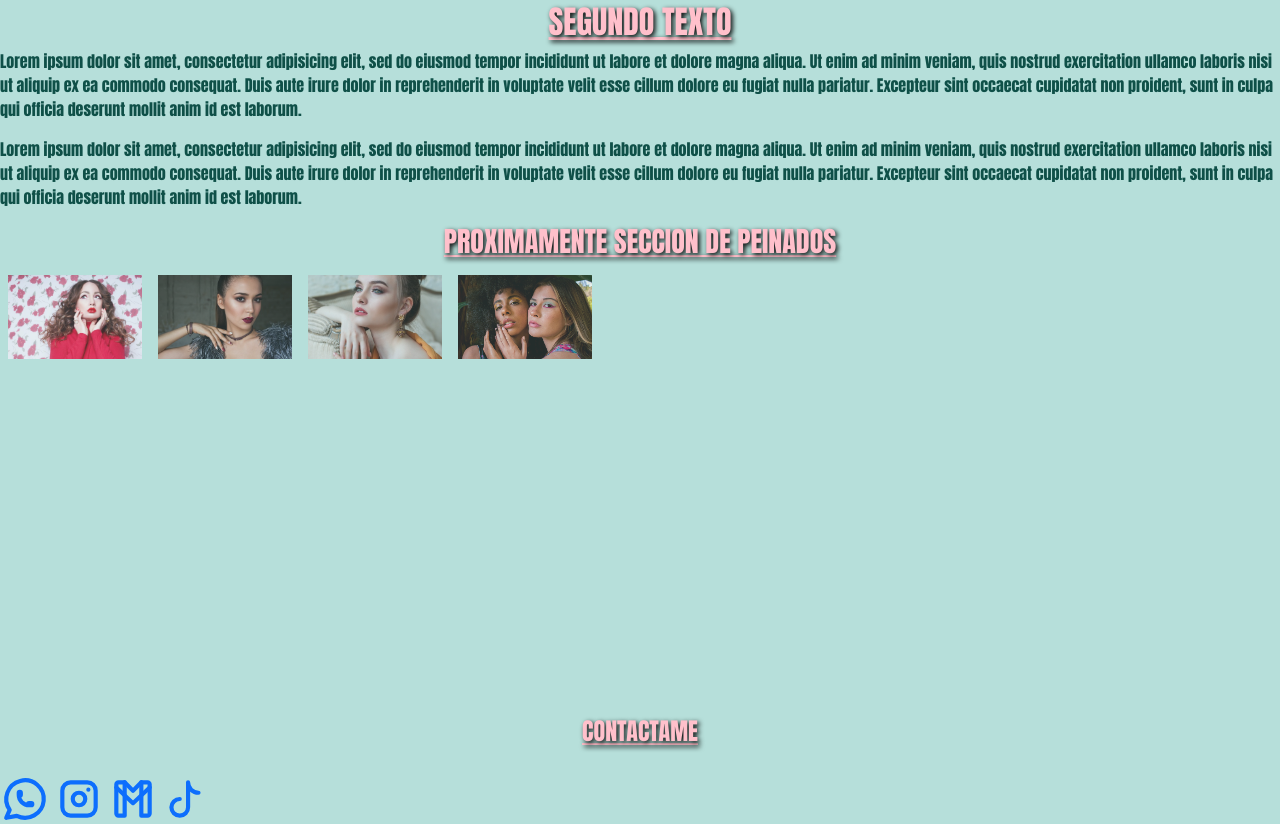
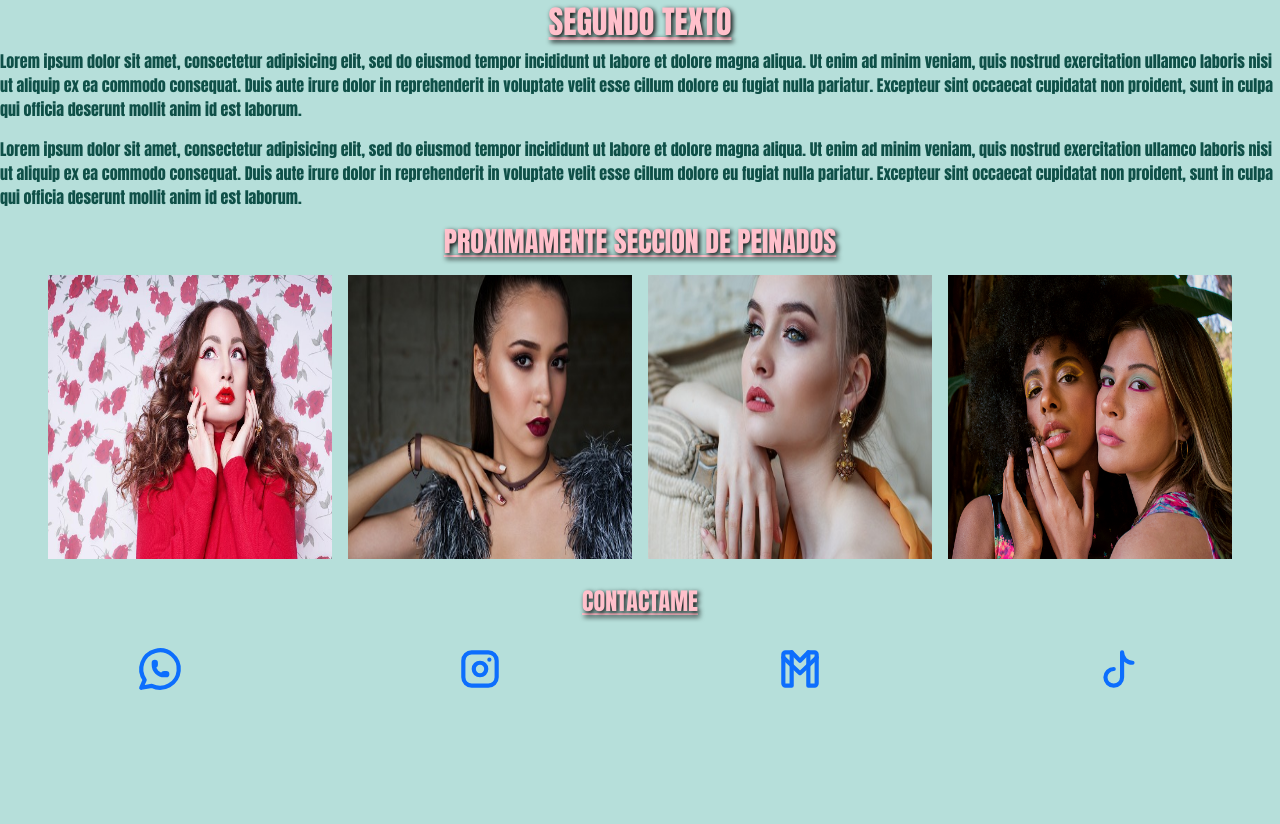
Before and after one commit to Chino30/entregafinalcoderLeoacuna, a plain HTML site: page index.html in a window 1280 px wide. Shown: the part 289-1113 px from the top of the page. After the commit the page ends 983 px from the top, so only its background shows below. Drawn offline with nearby package versions, Linux system fonts and the light colour scheme.

Commit message:
Pending changes exported from your codespace

```diff
--- a/css/style.css
+++ b/css/style.css
@@ -68,21 +68,11 @@ display: block;
 /*estilo section*/
 section{
 	display: flex;
-	width: 600px;
-	height: 430px;
+	justify-content:center;
 }
 section img{
-	width: 0px;
-	flex-grow: 1;
-	object-fit: cover;
-	opacity: .8;
-	transition: .5s ease;
-}
-section img :hover{
-	cursor: crosshair;
 	width: 300px;
-	opacity: 1;
-	filter: contrast(120%);
+	height: 300px;
 }
 /*estilo del footer*/
 h4{
@@ -131,3 +121,8 @@ text-align-last: center;
 body #tutoriales-uno{
 	font-family: 'Anton', sans-serif;
 }
+@media screen and(min-width: 320px) and(max-width: 1200px){
+	body{
+		display: flex;
+	}
+}
--- a/index.html
+++ b/index.html
@@ -64,9 +64,9 @@
 			<img src="img/pexels-pixabay-458766.jpg" alt="makeup">
 			<img src="img/IMG_9599.png" alt="makeup">
 	</section>
+	 <h4>CONTACTAME</h4>
 		<footer>
-        <h4>CONTACTAME</h4>
-	     <nav>
+	     <div class="d-flex justify-content-around">
 	       <a href="https://web.whatsapp.com/" target="blan"><svg xmlns="http://www.w3.org/2000/svg" width="50" height="50" viewBox="0 0 24 24" stroke-width="2" stroke="currentColor" fill="none" stroke-linecap="round" stroke-linejoin="round">
    <path stroke="none" d="M0 0h24v24H0z" fill="none"></path>
    <path d="M3 21l1.65 -3.8a9 9 0 1 1 3.4 2.9l-5.05 .9"></path>
@@ -89,7 +89,7 @@
    <path stroke="none" d="M0 0h24v24H0z" fill="none"></path>
    <path d="M9 12a4 4 0 1 0 4 4v-12a5 5 0 0 0 5 5"></path>
 </svg></a>
-      </nav>
+</div>
     </footer>
     <script src="https://cdn.jsdelivr.net/npm/bootstrap@5.3.0-alpha1/dist/js/bootstrap.bundle.min.js" integrity="sha384-w76AqPfDkMBDXo30jS1Sgez6pr3x5MlQ1ZAGC+nuZB+EYdgRZgiwxhTBTkF7CXvN" crossorigin="anonymous"></script>
 </body>
```
Also changed, not shown: pages/fotos-productos.html (+2 -2 lines), pages/productos.html (+3 -3 lines), pages/servicios.html (+2 -2 lines), pages/tutoriales.html (+4 -4 lines). Lines whose indentation alone changed are shown as unchanged.
